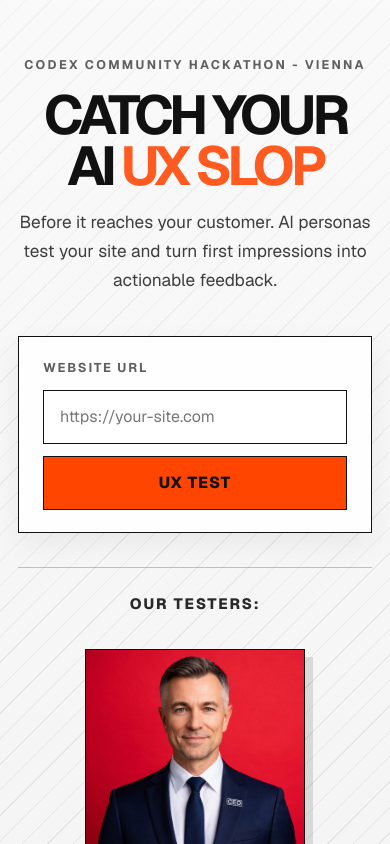
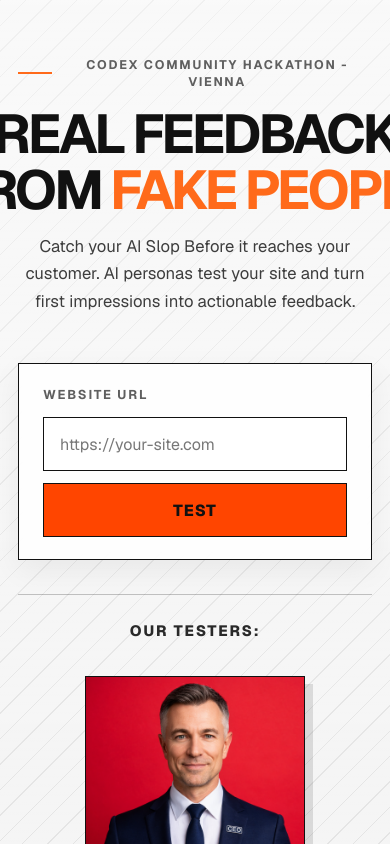
Before and after one commit to kylo-at/honest-product-tester, a Next.js app: page / in a window 390 px wide. Shown: the top 844 px of the page. Built offline with nearby package versions, Linux system fonts and the light colour scheme.

Commit message:
Update landing page hero messaging

```diff
--- a/src/app/layout.tsx
+++ b/src/app/layout.tsx
@@ -13,7 +13,7 @@ const geistMono = Geist_Mono({
 });
 
 export const metadata: Metadata = {
-  title: "Catch your AI UX Slop",
+  title: "Real Feedback from Fake People.",
   description: "Persona-driven website critique powered by Pi and agent-browser.",
 };
 
--- a/src/app/page.module.css
+++ b/src/app/page.module.css
@@ -25,13 +25,16 @@
   display: flex;
   flex-direction: column;
   align-items: center;
-  gap: 18px;
-  width: min(100%, 880px);
-  margin-bottom: 40px;
+  gap: 24px;
+  width: min(100%, 980px);
+  margin-bottom: 52px;
   text-align: center;
 }
 
 .eyebrow {
+  display: inline-flex;
+  align-items: center;
+  gap: 12px;
   font-size: 0.78rem;
   font-weight: 700;
   letter-spacing: 0.18em;
@@ -39,23 +42,40 @@
   color: #5f5f5f;
 }
 
+.eyebrow::before {
+  content: "";
+  width: 56px;
+  height: 2px;
+  background: #ff6a1a;
+}
+
 .title {
-  font-size: clamp(2.8rem, 6.8vw, 5.8rem);
-  line-height: 0.94;
-  letter-spacing: -0.08em;
+  display: flex;
+  flex-direction: column;
+  align-items: center;
+  gap: 0.08em;
+  font-size: clamp(3.1rem, 7vw, 6.4rem);
+  line-height: 0.9;
+  letter-spacing: -0.06em;
   text-transform: uppercase;
-  max-width: 10ch;
+  max-width: 14ch;
+}
+
+.titleLine {
+  display: block;
+  white-space: nowrap;
 }
 
 .titleAccent {
-  color: #ff5a1f;
+  color: #ff6a1a;
 }
 
 .lead {
-  max-width: 46ch;
-  font-size: 1.08rem;
-  line-height: 1.7;
+  max-width: 48ch;
+  font-size: 1.14rem;
+  line-height: 1.75;
   color: #3d3d3d;
+  text-wrap: balance;
 }
 
 .submitButton {
@@ -437,13 +457,28 @@
   }
 
   .hero {
-    gap: 16px;
-    margin-bottom: 28px;
+    gap: 18px;
+    margin-bottom: 36px;
   }
 
   .title {
-    font-size: clamp(2.6rem, 14vw, 4.4rem);
-    max-width: 10ch;
+    font-size: clamp(2.8rem, 14vw, 4.8rem);
+    line-height: 0.94;
+    max-width: 14ch;
+  }
+
+  .eyebrow {
+    gap: 10px;
+    letter-spacing: 0.14em;
+  }
+
+  .eyebrow::before {
+    width: 36px;
+  }
+
+  .lead {
+    font-size: 1.04rem;
+    line-height: 1.65;
   }
 
   .inputRow {
--- a/src/app/page.tsx
+++ b/src/app/page.tsx
@@ -12,11 +12,14 @@ export default async function Home() {
         <section className={styles.hero}>
           <p className={styles.eyebrow}>Codex Community Hackathon - Vienna</p>
           <h1 className={styles.title}>
-            Catch your AI <span className={styles.titleAccent}>UX Slop</span>
+            <span className={styles.titleLine}>Real Feedback</span>
+            <span className={styles.titleLine}>
+              From <span className={styles.titleAccent}>Fake People</span>
+            </span>
           </h1>
           <p className={styles.lead}>
-            Before it reaches your customer. AI personas test your site and turn
-            first impressions into actionable feedback.
+            Catch your AI Slop Before it reaches your customer. AI personas test
+            your site and turn first impressions into actionable feedback.
           </p>
         </section>
 
@@ -35,7 +38,7 @@ export default async function Home() {
                 required
               />
               <button className={styles.submitButton} type="submit">
-                UX Test
+                TEST
               </button>
             </div>
           </form>
```
